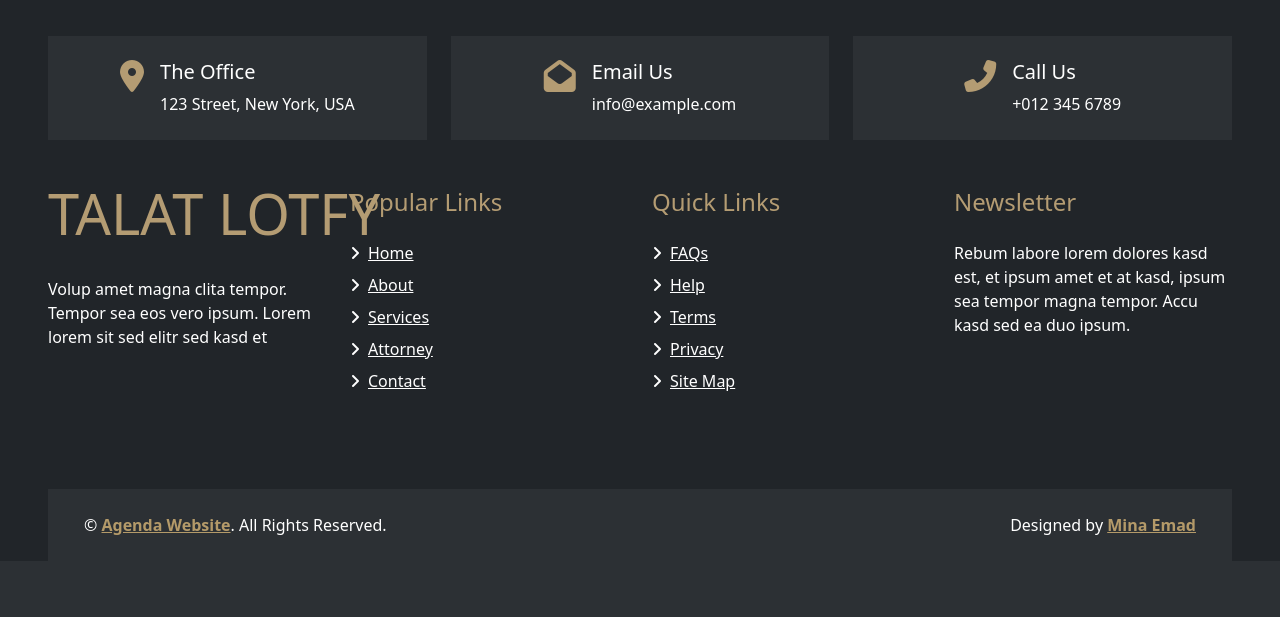
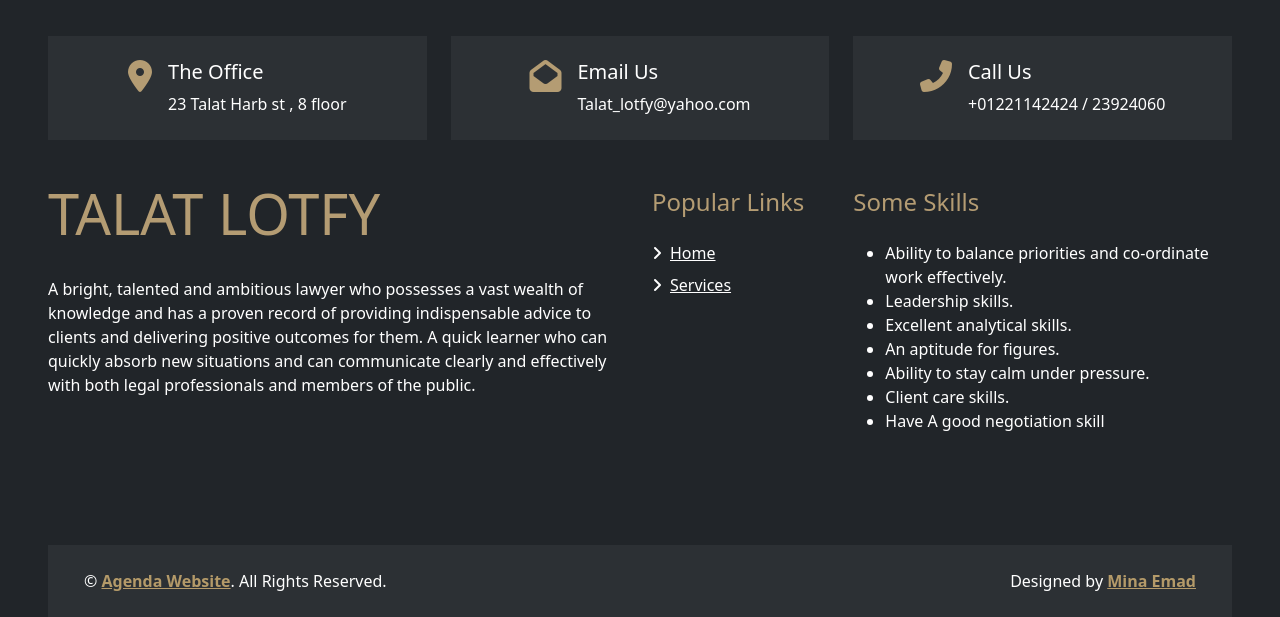
Before and after one commit to minaemad13/Agenda-for-lowyer, an Electron app: page index.html in a window 1280 px wide. Shown: the part 1956-2573 px from the top of the page. Before the commit the page ends 2517 px from the top, so only its background shows below. Drawn offline with nearby package versions, Linux system fonts and the light colour scheme; no server answers.

Commit message:
Update index.html

```diff
--- a/index.html
+++ b/index.html
@@ -533,6 +533,7 @@
   </div>
 
 
+
     <div class="container-fluid text-white pt-5 px-sm-3 px-md-5" style="margin-top: 90px;background-color:#212529">
       <div class="row mt-5">
         <div class="col-lg-4">
@@ -540,7 +541,7 @@
             <i class="fa fa-2x fa-map-marker-alt text-primary"></i>
             <div class="ml-3">
               <h5 class="text-white">The Office</h5>
-              <p class="m-0">123 Street, New York, USA</p>
+              <p class="m-0">23 Talat Harb st , 8 floor</p>
             </div>
           </div>
         </div>
@@ -549,7 +550,7 @@
             <i class="fa fa-2x fa-envelope-open text-primary"></i>
             <div class="ml-3">
               <h5 class="text-white">Email Us</h5>
-              <p class="m-0">info@example.com</p>
+              <p class="m-0">Talat_lotfy@yahoo.com</p>
             </div>
           </div>
         </div>
@@ -558,42 +559,41 @@
             <i class="fa fa-2x fa-phone-alt text-primary"></i>
             <div class="ml-3">
               <h5 class="text-white">Call Us</h5>
-              <p class="m-0">+012 345 6789</p>
+              <p class="m-0">+01221142424 / 23924060</p>
+
             </div>
           </div>
         </div>
       </div>
       <div class="row pt-5">
-        <div class="col-lg-3 col-md-6 mb-5">
+        <div class="col-lg-6 col-md-6 mb-5">
           <a href="index.html" class="navbar-brand">
             <h1 class="m-0 mt-n2 display-4 text-primary text-uppercase">TALAT LOTFY</h1>
           </a>
-          <p>Volup amet magna clita tempor. Tempor sea eos vero ipsum. Lorem lorem sit sed elitr sed kasd et</p>
+          <p>A bright, talented and ambitious lawyer who possesses a vast wealth of knowledge and has a proven record of providing indispensable advice to clients and delivering positive outcomes for them. A quick learner who can quickly absorb new situations and can communicate clearly and effectively with both legal professionals and members of the public. </p>
         </div>
-        <div class="col-lg-3 col-md-6 mb-5">
+        <br>
+
+        <div class="col-lg-2 col-md-2 mb-5">
           <h4 class="font-weight-semi-bold text-primary mb-4">Popular Links</h4>
           <div class="d-flex flex-column justify-content-start">
-            <a class="text-white mb-2" href="#"><i class="fa fa-angle-right mr-2"></i>Home</a>
-            <a class="text-white mb-2" href="#"><i class="fa fa-angle-right mr-2"></i>About</a>
-            <a class="text-white mb-2" href="#"><i class="fa fa-angle-right mr-2"></i>Services</a>
-            <a class="text-white mb-2" href="#"><i class="fa fa-angle-right mr-2"></i>Attorney</a>
-            <a class="text-white" href="#"><i class="fa fa-angle-right mr-2"></i>Contact</a>
+            <a class="text-white mb-2" href="#carouselExampleFade"><i class="fa fa-angle-right mr-2"></i>Home</a>
+            <a class="text-white mb-2" href="#export_div"><i class="fa fa-angle-right mr-2"></i>Services</a>
+
           </div>
         </div>
-        <div class="col-lg-3 col-md-6 mb-5">
-          <h4 class="font-weight-semi-bold text-primary mb-4">Quick Links</h4>
-          <div class="d-flex flex-column justify-content-start">
-            <a class="text-white mb-2" href="#"><i class="fa fa-angle-right mr-2"></i>FAQs</a>
-            <a class="text-white mb-2" href="#"><i class="fa fa-angle-right mr-2"></i>Help</a>
-            <a class="text-white mb-2" href="#"><i class="fa fa-angle-right mr-2"></i>Terms</a>
-            <a class="text-white mb-2" href="#"><i class="fa fa-angle-right mr-2"></i>Privacy</a>
-            <a class="text-white" href="#"><i class="fa fa-angle-right mr-2"></i>Site Map</a>
-          </div>
-        </div>
-        <div class="col-lg-3 col-md-6 mb-5">
-          <h4 class="font-weight-semi-bold text-primary mb-4">Newsletter</h4>
-          <p>Rebum labore lorem dolores kasd est, et ipsum amet et at kasd, ipsum sea tempor magna tempor. Accu kasd sed
-            ea duo ipsum.</p>
+        <div class="col-lg-4 col-md-4 mb-5">
+          <h4 class="font-weight-semi-bold text-primary mb-4">Some Skills</h4>
+
+          <ul>
+            <li>Ability to balance priorities and co-ordinate work effectively.</li>
+            <li>Leadership skills.</li>
+            <li>Excellent analytical skills.</li>
+            <li>An aptitude for figures.</li>
+            <li>Ability to stay calm under pressure.</li>
+            <li>Client care skills.</li>
+            <li>Have A good negotiation skill</li>
+          </ul>
 
         </div>
       </div>
```
